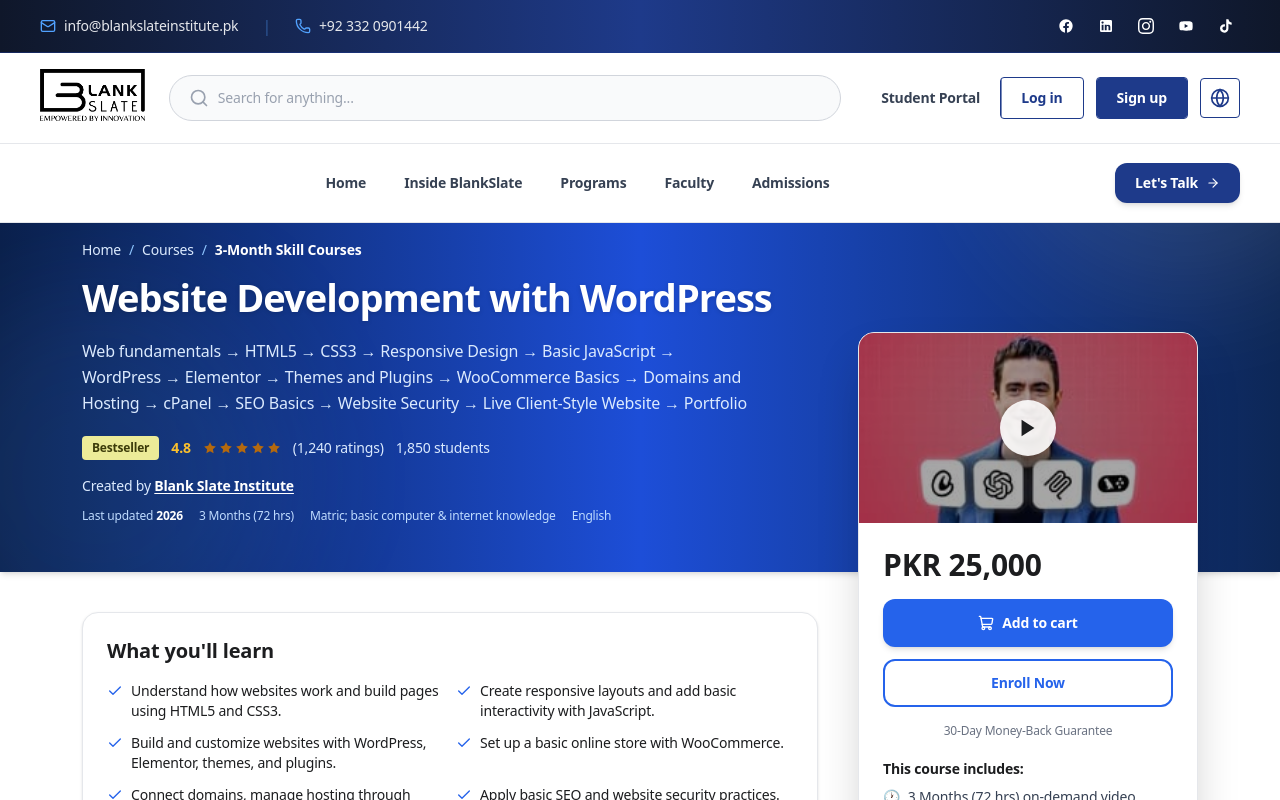
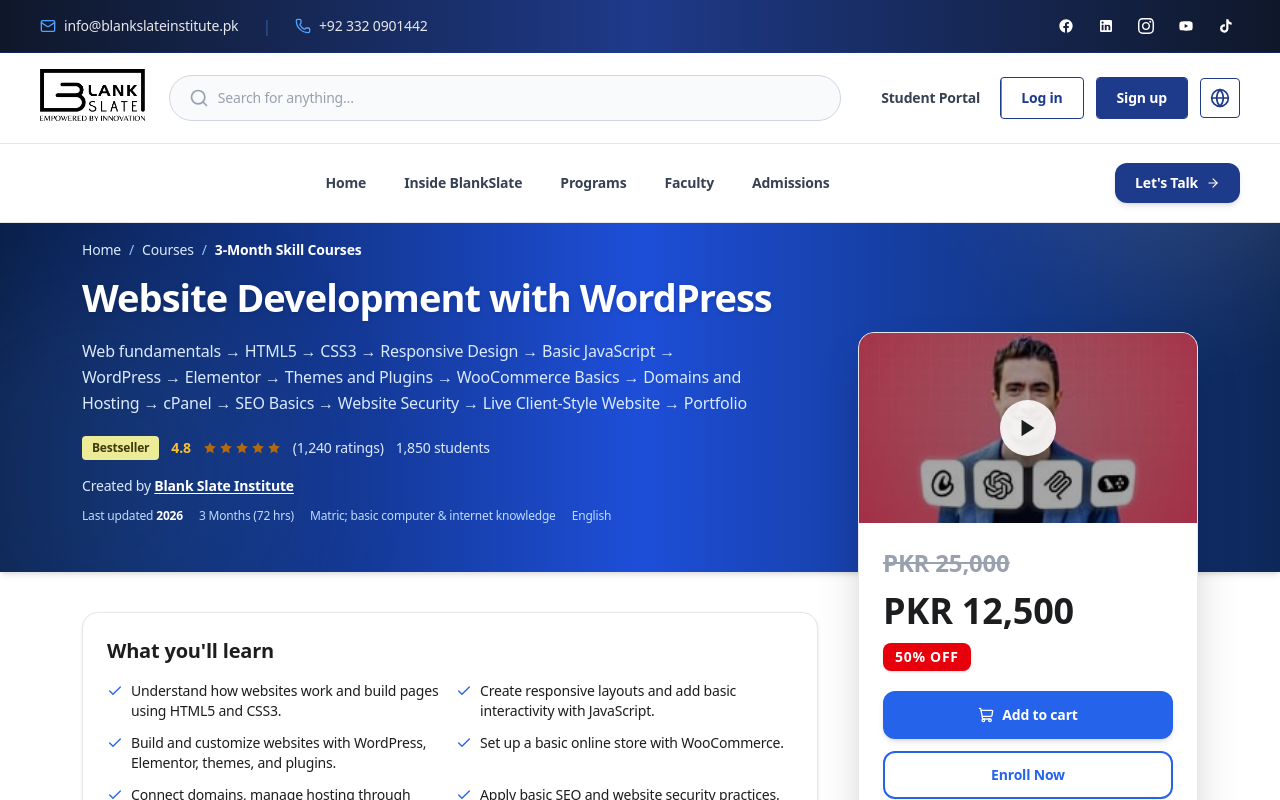
Before and after one commit to techbyrayyan/blank-slate-ins, a Next.js app: page /courses/website-development-with-wordpress in a window 1280 px wide. Shown: the top 800 px of the page. Built offline with nearby package versions, Linux system fonts and the light colour scheme.

Commit message:
feat: show strikethrough 25,000, 12,500 and 50% OFF badge on course 1 purchase card

```diff
--- a/src/app/courses/[id]/page.js
+++ b/src/app/courses/[id]/page.js
@@ -140,7 +140,21 @@
                   </div>
                 </div>
                 <div className="p-4">
-                  <div className="text-2xl font-extrabold mb-3">{course.price}</div>
+                  {course.originalPrice || course.id === 1 ? (
+                    <div className="mb-3.5 flex items-center gap-2.5 flex-wrap">
+                      <span className="text-base sm:text-lg font-bold text-gray-400 line-through">
+                        {course.originalPrice || "PKR 25,000"}
+                      </span>
+                      <span className="text-2xl sm:text-3xl font-black text-[#1c1d1f]">
+                        {course.discountedPrice || "PKR 12,500"}
+                      </span>
+                      <span className="bg-red-600 text-white text-xs sm:text-sm font-extrabold px-2.5 py-1 rounded-md uppercase tracking-wider shadow-sm">
+                        {course.discountPercent || "50% OFF"}
+                      </span>
+                    </div>
+                  ) : (
+                    <div className="text-2xl font-extrabold mb-3">{course.price}</div>
+                  )}
                   <button className="w-full bg-[#2563EB] hover:bg-[#1D4ED8] text-white font-bold py-3 rounded-lg text-sm mb-2 flex items-center justify-center gap-2">
                     <ShoppingCart className="w-4 h-4" /> Add to cart
                   </button>
@@ -263,7 +277,23 @@
                   </div>
                 </div>
                 <div className="p-6">
-                  <div className="text-3xl font-extrabold text-[#1c1d1f] mb-4">{course.price}</div>
+                  {course.originalPrice || course.id === 1 ? (
+                    <div className="mb-5">
+                      <div className="flex items-center gap-3 flex-wrap">
+                        <span className="text-xl sm:text-2xl font-bold text-gray-400 line-through">
+                          {course.originalPrice || "PKR 25,000"}
+                        </span>
+                        <span className="text-3xl sm:text-4xl font-black text-[#1c1d1f]">
+                          {course.discountedPrice || "PKR 12,500"}
+                        </span>
+                        <span className="bg-red-600 text-white text-xs sm:text-sm font-black px-3 py-1 rounded-lg uppercase tracking-wider shadow-sm">
+                          {course.discountPercent || "50% OFF"}
+                        </span>
+                      </div>
+                    </div>
+                  ) : (
+                    <div className="text-3xl font-extrabold text-[#1c1d1f] mb-4">{course.price}</div>
+                  )}
                   <button className="w-full bg-[#2563EB] hover:bg-[#1D4ED8] text-white font-bold py-3.5 rounded-xl flex items-center justify-center gap-2 text-sm mb-3 transition-colors shadow-md hover:shadow-lg">
                     <ShoppingCart className="w-4 h-4" /> Add to cart
                   </button>
```
Also changed, not shown: src/lib/coursesData.js.
